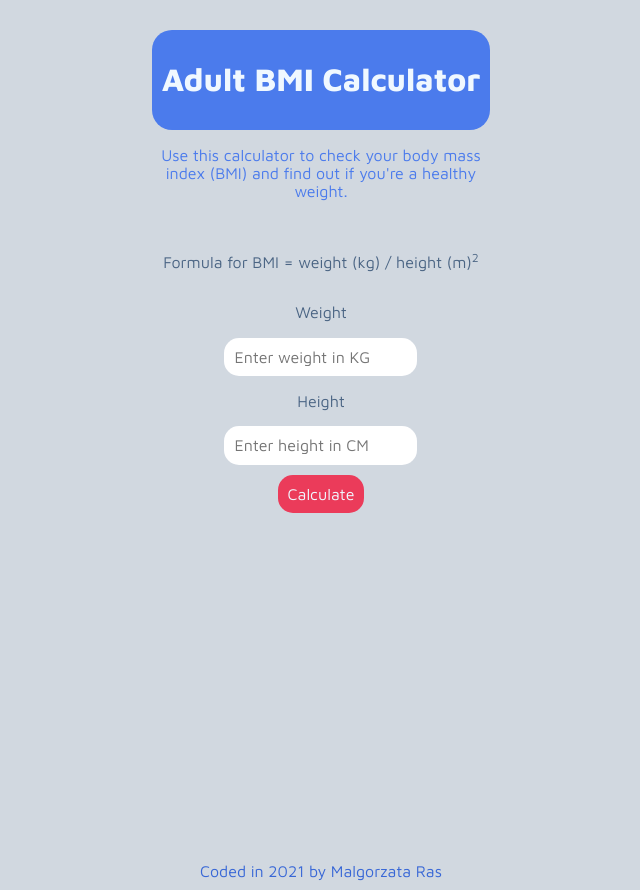
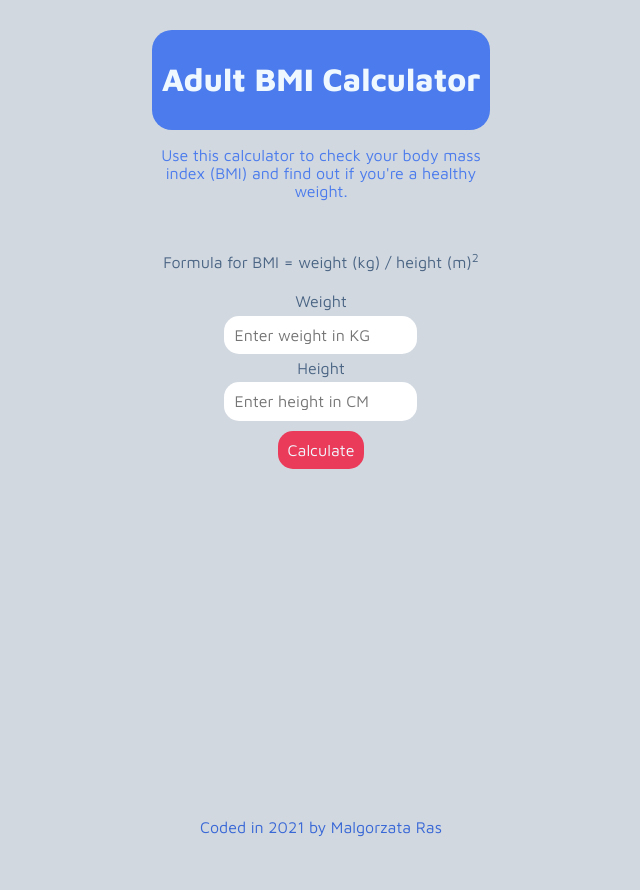
Before and after one commit to Gosia-Ras/bmi-calculator-react, a React (Create React App) app: page / in a window 1280 px wide. Shown: the whole page, without its empty margins (319-959 px from the left). After the commit the page ends 846 px from the top, so only its background shows below. Built offline with nearby package versions, Linux system fonts and the light colour scheme.

Commit message:
label styling added

```diff
--- a/src/Components/Form/styled.js
+++ b/src/Components/Form/styled.js
@@ -14,6 +14,7 @@ export const StyledInput = styled.input`
   border-radius: 15px;
 `;
 
-export const StyledTitle = styled.p`
+export const StyledTitle = styled.label`
   text-align: center;
+  padding: 5px;
 `;
```
